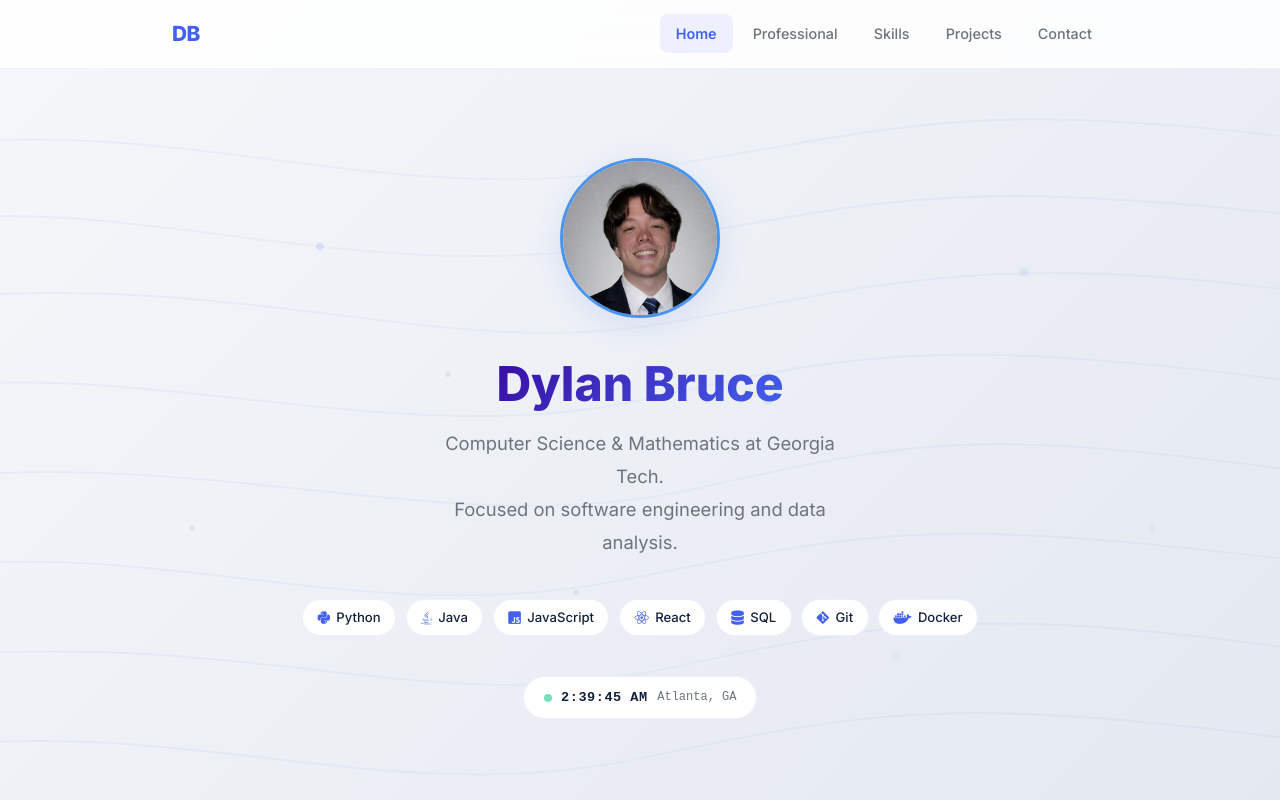
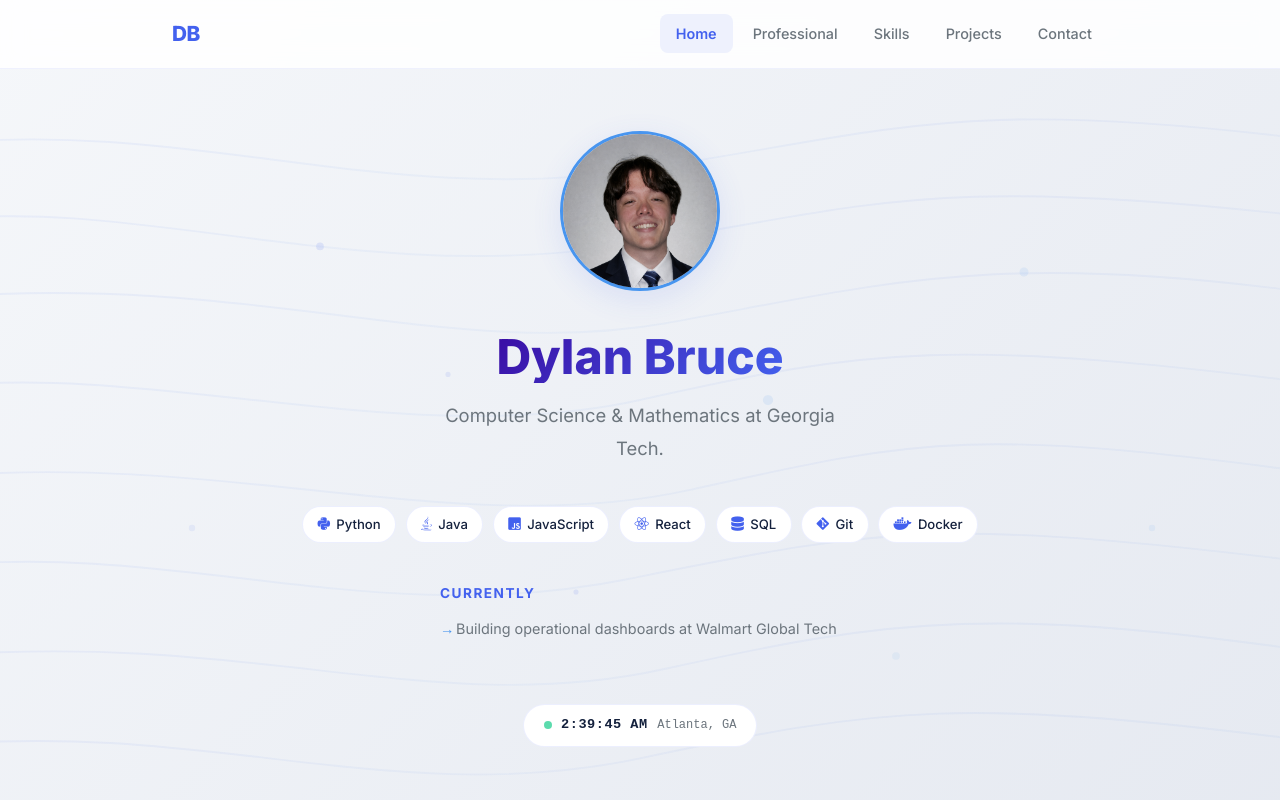
Before and after one commit to dbruce32/Personal-Portfolio, a Next.js app: page / in a window 1280 px wide. Shown: the top 800 px of the page. Built offline with nearby package versions, Linux system fonts and the light colour scheme.

Commit message:
feat: add footer and 'Currently' section to homepage, trim tagline

```diff
--- a/src/app/page.module.css
+++ b/src/app/page.module.css
@@ -82,6 +82,45 @@
   font-size: 0.9rem;
 }
 
+.currently {
+  margin-top: 2.5rem;
+  margin-bottom: 1.5rem;
+  text-align: left;
+  max-width: 400px;
+  width: 100%;
+}
+
+.currentlyTitle {
+  font-size: 0.85rem;
+  font-weight: 700;
+  text-transform: uppercase;
+  letter-spacing: 1.5px;
+  color: var(--sub-primary);
+  margin-bottom: 0.75rem;
+}
+
+.currentlyList {
+  list-style: none;
+  padding: 0;
+  display: flex;
+  flex-direction: column;
+  gap: 0.5rem;
+}
+
+.currentlyList li {
+  font-size: 0.9rem;
+  color: var(--sub-gray);
+  padding-left: 1rem;
+  position: relative;
+}
+
+.currentlyList li::before {
+  content: '→';
+  position: absolute;
+  left: 0;
+  color: var(--sub-primary-light);
+}
+
 @media (max-width: 768px) {
   .main {
     padding: 2rem 1.5rem;
--- a/src/app/page.tsx
+++ b/src/app/page.tsx
@@ -3,6 +3,7 @@ import ContourBackground from '@/components/ContourBackground/ContourBackground'
 import LiveClock from '@/components/LiveClock/LiveClock';
 import Magnetic from '@/components/Magnetic/Magnetic';
 import BouncyPhoto from '@/components/BouncyPhoto/BouncyPhoto';
+import Footer from '@/components/Footer/Footer';
 import { getAssetPath } from '@/lib/basePath';
 import styles from './page.module.css';
 
@@ -38,8 +39,6 @@ export default function Home() {
 
         <p className={styles.tagline}>
           Computer Science &amp; Mathematics at Georgia Tech.
-          <br />
-          Focused on software engineering and data analysis.
         </p>
 
         <div className={styles.techGrid}>
@@ -52,8 +51,16 @@ export default function Home() {
           ))}
         </div>
 
+        <div className={styles.currently}>
+          <h2 className={styles.currentlyTitle}>Currently</h2>
+          <ul className={styles.currentlyList}>
+            <li>Building operational dashboards at Walmart Global Tech</li>
+          </ul>
+        </div>
+
         <LiveClock />
       </main>
+      <Footer />
     </div>
   );
 }
```
